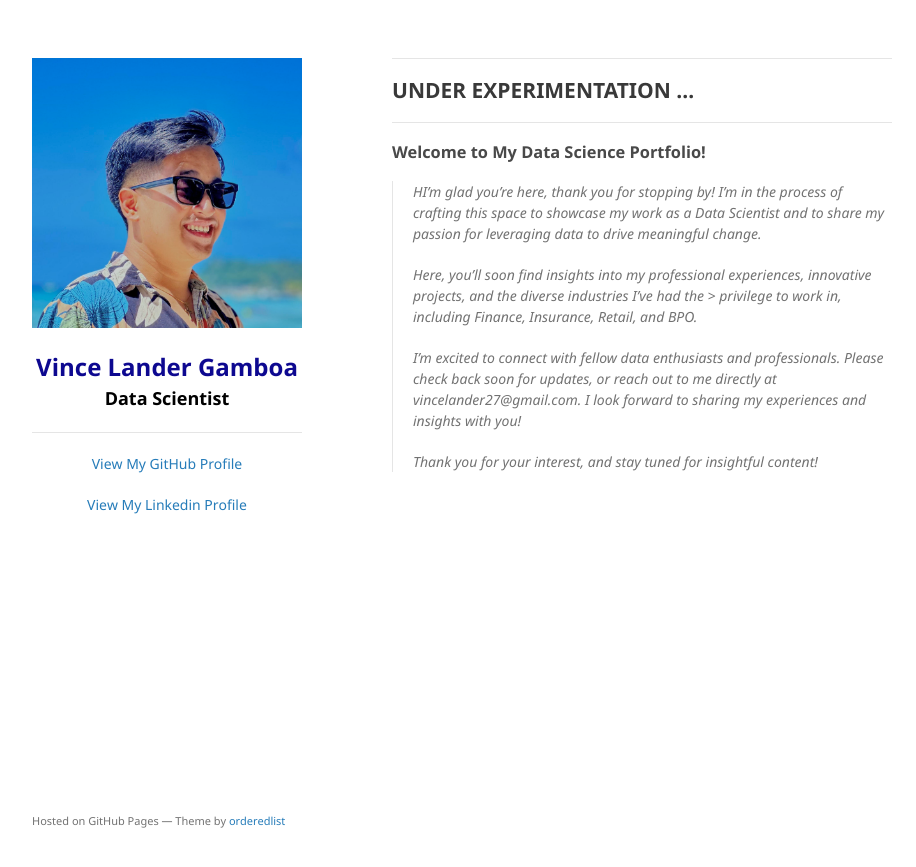
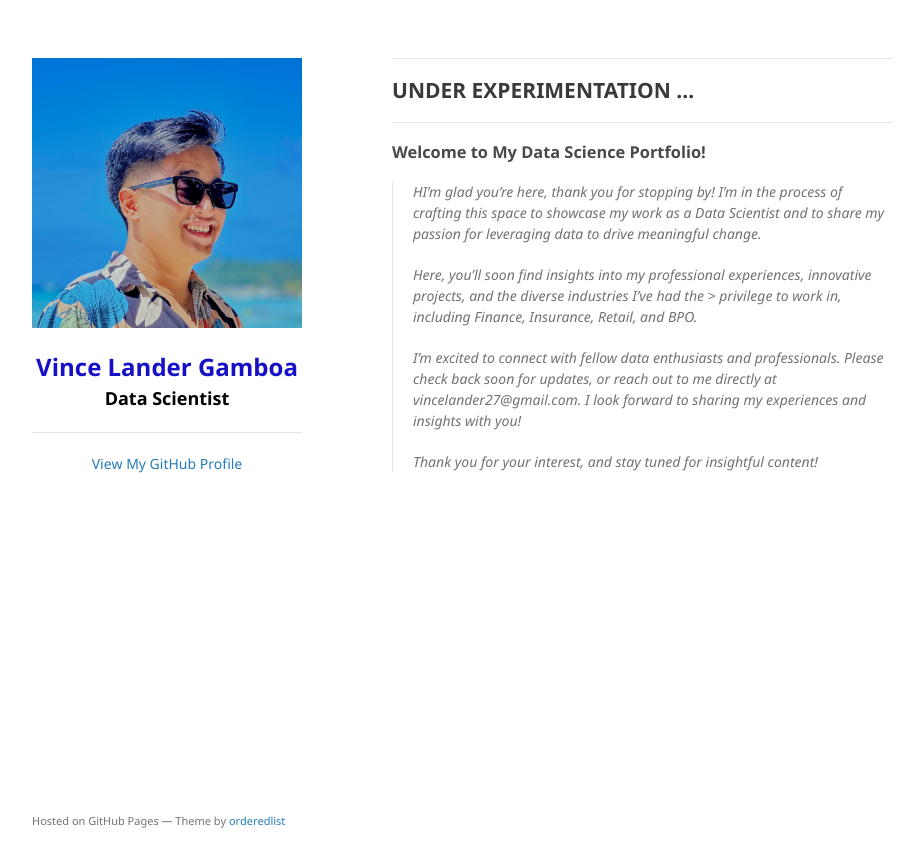
Before and after one commit to vincelander/vincelander.github.io, a Jekyll site: the page built from index.md, in a window 1280 px wide. Shown: the top 867 px of the page, without its empty margins (178-1094 px from the left). Built offline with Jekyll 4.4.1, drawn with Linux system fonts in a browser that asks for light colours.

Commit message:
update view and details

```diff
--- a/_layouts/default.html
+++ b/_layouts/default.html
@@ -20,7 +20,7 @@
         {% endif %}
         <br>
         <p style="text-align:center;">
-          <font size="5" color="#0D0890">
+          <font size="5" color="#150FC5">
             <b>Vince Lander Gamboa</b>
           </font>
           <font size="4" color="#000000">
@@ -30,9 +30,12 @@
         <hr>
         <!-- <h2 style="text-align:center;" style="font-size:125%;"><br><a href="{{ "/" | absolute_url }}">{{ site.title | default: site.github.repository_name }}</a></h2>
         <h3 style="text-align:center;">{{ site.description | default: site.github.project_tagline }}</h3> -->
-
         {% if site.github.is_project_page %}
-        <p style="text-align:center;" class="view"><a href="{{ site.github.repository_url }}">View the Project on GitHub <small>{{ site.github.repository_nwo }}</small></a></p>
+        <p style="text-align:center;" class="view">
+          <a href="{{ site.github.repository_url }}">View the Project on GitHub <small>{{ site.github.repository_nwo }}</small></a>
+          <br>
+          <a href="https://www.linkedin.com/in/vince-lander-gamboa">View My Linkedin Profile</a>
+        </p>
         {% endif %}
 
         {% if site.github.is_user_page %}
@@ -47,7 +50,7 @@
         </ul>
         {% endif %}
 
-        <p style="text-align:center;" class="view"><a href="https://www.linkedin.com/in/vince-lander-gamboa">View My Linkedin Profile</a></p>
+        <!-- <p style="text-align:center;" class="view"><a href="https://www.linkedin.com/in/vince-lander-gamboa">View My Linkedin Profile</a></p> -->
       </header>
       <section>
 
```
